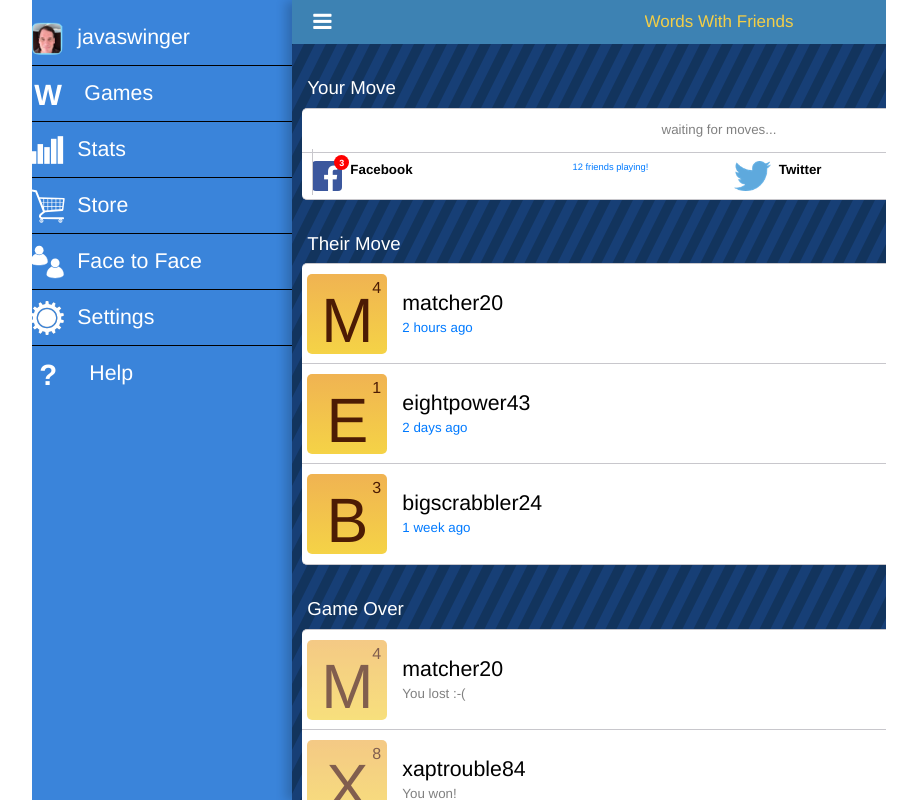
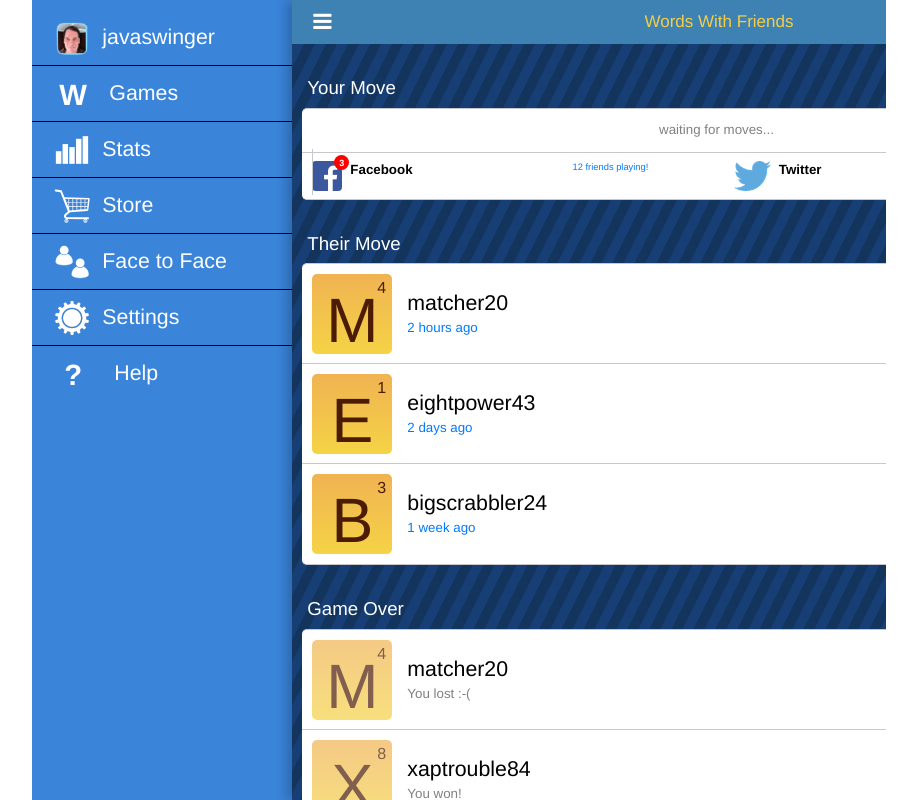
Before and after one commit to rcdilorenzo/WordsWithFriendsWeb, a plain HTML site: page index.html in a window 1280 px wide. Both pictures are taken after a click on the link 243 px from the left and 21 px from the top of the page. Shown: the whole page, without its empty margins (181-1098 px from the left). Drawn offline with Linux system fonts and the light colour scheme.

Commit message:
update to fix sidebar issues

```diff
--- a/css/my-app.css
+++ b/css/my-app.css
@@ -54,12 +54,16 @@
   margin: 0 auto;
 }
 
-div.item-inner{
+.pad-fix{
   padding-right: 5px !important;
   padding-left: 5px !important;
 }
 
-div.item-content {
+.item-inner {
+  padding-left: 10px;
+}
+
+.item-content {
   padding-left: 0px !important;
 }
 
--- a/index.html
+++ b/index.html
@@ -122,7 +122,7 @@
                       </div></a></li>
                   <li><a href="#" class="item-link">
                       <div class="item-content">
-                        <div class="item-inner item-no-accessory">
+                        <div class="item-inner pad-fix item-no-accessory">
                           <div class="left">
                             <img id="facebook" src="img/facebook.png" width="30px" height="30px">
                             <span style="float: left;" class="badge-count">3</span>
```
